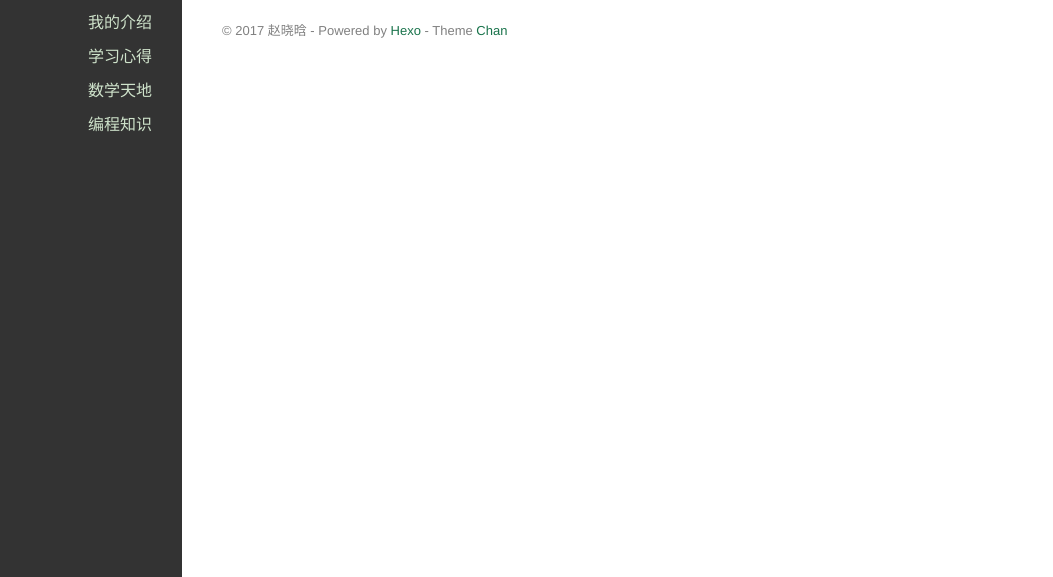
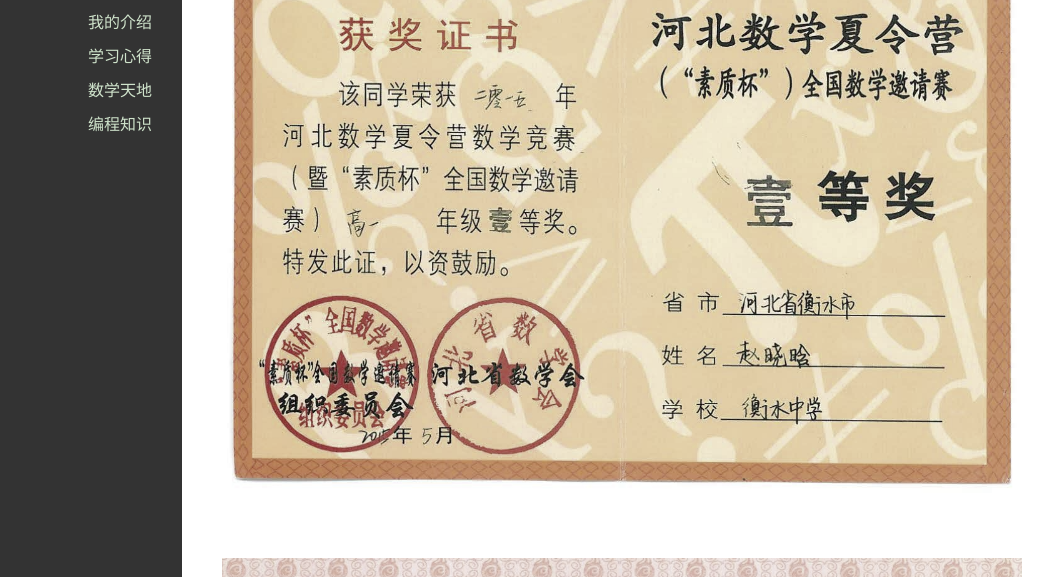
Before and after one commit to zhao-xiaohan/zhao-xiaohan.github.io, a plain HTML site: page 2017/03/21/个人情况/index.html in a window 1280 px wide. Shown: the part 223-800 px from the top of the page, without its empty margins (218-1271 px from the left). Drawn offline with nearby package versions, Linux system fonts and the light colour scheme.

Commit message:
Site updated: 2017-03-21 19:07:40

```diff
--- a/2017/03/21/个人情况/index.html
+++ b/2017/03/21/个人情况/index.html
@@ -18,10 +18,15 @@
 <meta property="og:url" content="http://yoursite.com/2017/03/21/个人情况/index.html">
 <meta property="og:site_name" content="赵晓晗">
 <meta property="og:description" content="我是衡水中学的一名学生，取得了优异成绩。">
-<meta property="og:updated_time" content="2017-03-21T09:46:39.000Z">
+<meta property="og:image" content="http://yoursite.com/images/szb.jpg">
+<meta property="og:image" content="http://yoursite.com/images/xknl.jpg">
+<meta property="og:image" content="http://yoursite.com/images/ystb.jpg">
+<meta property="og:image" content="http://yoursite.com/images/sxjs.jpg">
+<meta property="og:updated_time" content="2017-03-21T11:05:57.000Z">
 <meta name="twitter:card" content="summary">
 <meta name="twitter:title" content="赵晓晗的简历">
 <meta name="twitter:description" content="我是衡水中学的一名学生，取得了优异成绩。">
+<meta name="twitter:image" content="http://yoursite.com/images/szb.jpg">
 
 
   <link rel="alternative" href="/atom.xml" title="赵晓晗" type="application/atom+xml">
@@ -132,6 +137,7 @@
   </div>
   <div class="article-entry">
     <p>我是衡水中学的一名学生，取得了优异成绩。</p>
+<p><img src="/images/szb.jpg" alt="素质杯" title="素质杯"><br><img src="/images/xknl.jpg" alt="学科能力" title="学科能力"><br><img src="/images/ystb.jpg" alt="叶圣陶杯" title="叶圣陶杯"><br><img src="/images/sxjs.jpg" alt="Handwriting Contest" title="Handwriting Contest"></p>
 
   </div>
   <footer class="article-footer">
```
Also changed, not shown: archives/2017/03/index.html (+1 -0 lines), archives/2017/index.html (+1 -0 lines), archives/index.html (+1 -0 lines), index.html (+7 -1 lines), images/sxjs.jpg (added), images/szb.jpg (added), images/xknl.jpg (added), images/ystb.jpg (added).
